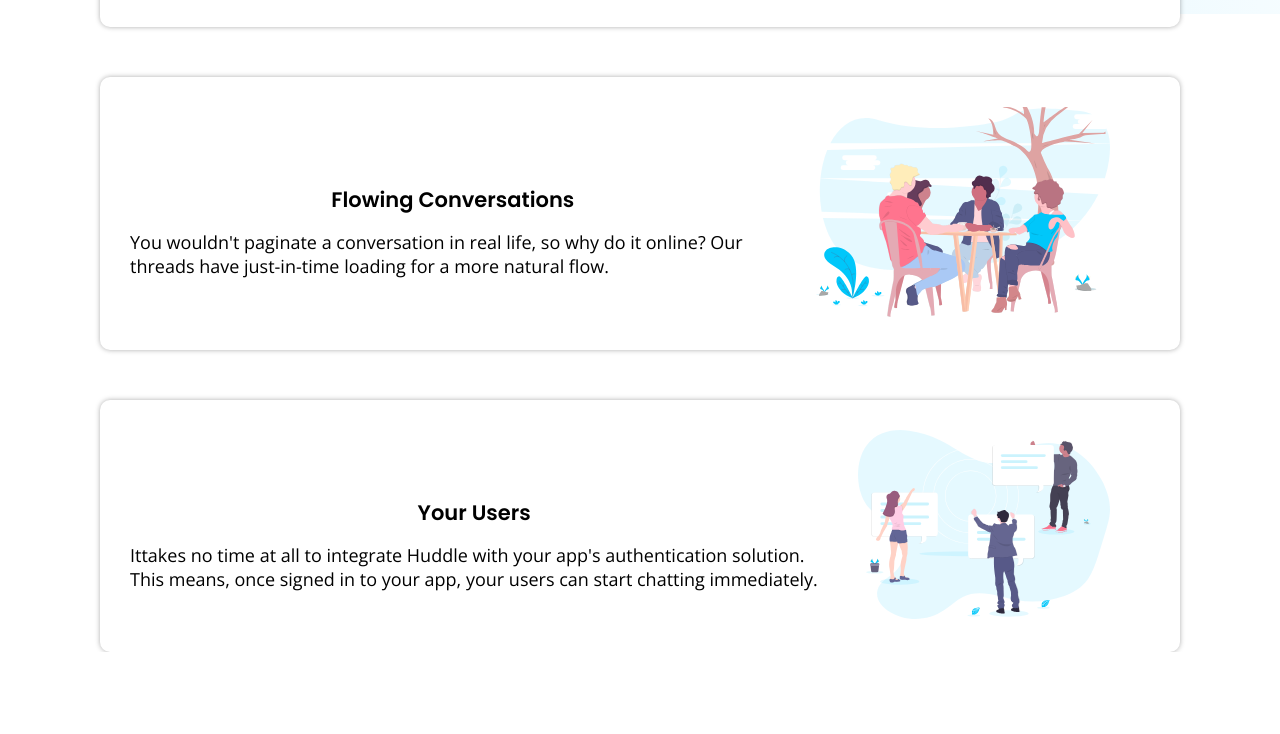
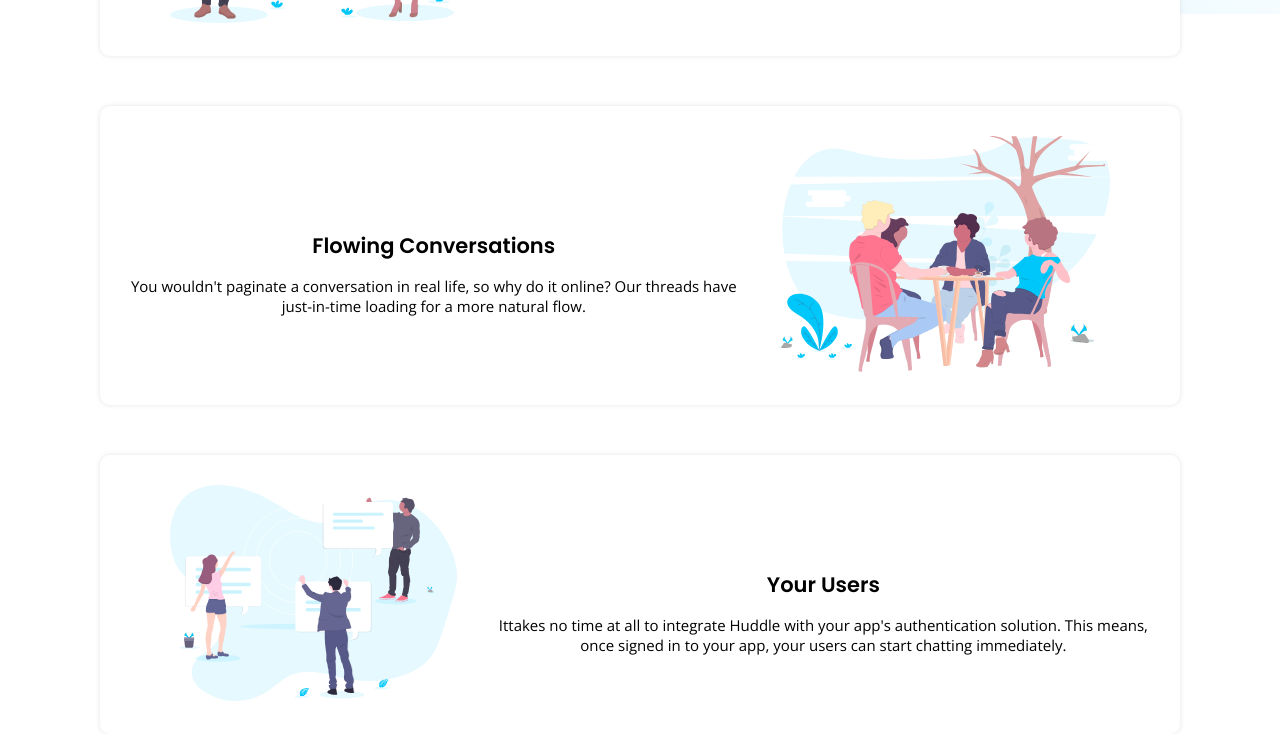
Before and after one commit to perrykwarteng/huddle-full-landing-page, a plain HTML site: page index.html in a window 1280 px wide. Shown: the part 786-1520 px from the top of the page. Before the commit the page ends 1438 px from the top, so only its background shows below. Drawn offline with nearby package versions, Linux system fonts and the light colour scheme.

Commit message:
fixed the order on the dex-content image and text

```diff
--- a/index.html
+++ b/index.html
@@ -52,11 +52,11 @@
 
       <section class="des-content">
         <!-- Grow together -->
-        <div class="content">
-          <div class="img grow-img">
+        <div class="grow">
+          <div class="img">
             <img src="/images/illustration-grow-together.svg" alt="" />
           </div>
-          <div class="text grow-text">
+          <div class="text">
             <h3>Grow Together</h3>
             <p>
               Generate meaningful discussions with your audience and build a
@@ -65,9 +65,10 @@
             </p>
           </div>
         </div>
+
         <!-- flowing Conversations -->
-        <div class="content">
-          <div class="text flowing-text">
+        <div class="flowing">
+          <div class="text">
             <h3>Flowing Conversations</h3>
             <p>
               You wouldn't paginate a conversation in real life, so why do it
@@ -75,14 +76,14 @@
               flow.
             </p>
           </div>
-          <div class="img flowing-img">
+          <div class="img">
             <img src="/images/illustration-flowing-conversation.svg" alt="" />
           </div>
         </div>
 
         <!-- Your Users -->
-        <div class="content">
-          <div class="img users-img">
+        <div class="user">
+          <div class="img">
             <img src="/images/illustration-your-users.svg" alt="" />
           </div>
           <div class="text users-text">
@@ -94,6 +95,10 @@
             </p>
           </div>
         </div>
+      </section>
+
+      <section class="call-action">
+
       </section>
     </section>
 
--- a/style.css
+++ b/style.css
@@ -35,7 +35,7 @@ body {
   border-radius: 9rem;
   font-size: 1.4rem;
   cursor: pointer;
-  box-shadow: 0 0 5px rgba(21, 20, 20, 0.347);
+  box-shadow: 0 0 5px rgba(91, 91, 91, 0.164);
 }
 .btn-big {
   color: #fff;
@@ -46,7 +46,7 @@ body {
   border-radius: 9rem;
   font-size: 1.4rem;
   cursor: pointer;
-  box-shadow: 0 0 5px rgba(21, 20, 20, 0.347);
+  box-shadow: 0 0 5px rgba(91, 91, 91, 0.164);
 }
 .btn-big:hover {
   background: hsl(322, 91%, 72%);
@@ -114,40 +114,60 @@ body {
   align-items: center;
 }
 
-.des-content .content {
+.des-content .grow,
+.des-content .flowing,
+.des-content .user {
   width: 90%;
   padding: 3rem;
   margin: 2.5rem 0rem;
   background: #fff;
-  box-shadow: 0 0 5px rgba(21, 20, 20, 0.347);
+  box-shadow: 0 0 5px rgba(91, 91, 91, 0.164);
   display: flex;
   flex-direction: column;
   align-items: center;
   border-radius: 1rem;
 }
-.des-content .content .img {
+.des-content .grow .img,
+.des-content .flowing .img,
+.des-content .user .img {
   width: 18rem;
 }
-.des-content .content .img img {
+.des-content .grow .img img,
+.des-content .flowing .img img,
+.des-content .user .img img {
   width: 100%;
 }
-.des-content .content .img,
-.des-content .content .text {
+.des-content .grow .img,
+.des-content .flowing .img,
+.des-content .user .img,
+.des-content .grow .text,
+.des-content .flowing .text,
+.des-content .user .text {
   margin-top: 2rem;
 }
-.des-content .content .text h3 {
+.des-content .grow .text h3,
+.des-content .flowing .text h3,
+.des-content .user .text h3 {
   font-size: 1.8rem;
   font-family: "Poppins", sans-serif;
   font-weight: 600;
 }
-.des-content .content .text p {
+.des-content .grow .text p,
+.des-content .flowing .text p,
+.des-content .user .text p {
   font-size: 1.5rem;
 }
-.des-content .content .text h3,
-.des-content .content .text p {
+.des-content .grow .text h3,
+.des-content .flowing .text h3,
+.des-content .user .text h3,
+.des-content .grow .text p,
+.des-content .flowing .text p,
+.des-content .user .text p {
   text-align: center;
   margin-top: 1.5rem;
 }
+
+/* Call action */
 
 @media screen and (min-width: 768px) {
   .container {
@@ -185,26 +205,34 @@ body {
   }
 
   /* Content */
-  .des-content .content {
+  .des-content .grow,
+  .des-content .flowing,
+  .des-content .user {
     padding: 3rem;
     display: flex;
     flex-direction: row;
     justify-content: space-evenly;
   }
-  .des-content .content .img {
+  .des-content .grow .img,
+  .des-content .flowing .img,
+  .des-content .user .img {
     width: 50rem;
     margin: 0rem 4rem;
-    order: 2;
   }
-  .des-content .content .img img {
+  .des-content .grow .img img,
+  .des-content .flowing .img img,
+  .des-content .user .img img {
     width: 100%;
   }
-  .des-content .content .text h3 {
+  .des-content .grow .text h3,
+  .des-content .flowing .text h3,
+  .des-content .user .text h3 {
     font-size: 2.1rem;
   }
-  .des-content .content .text p {
+  .des-content .grow .text,
+  .des-content .flowing .text,
+  .des-content .user .text {
     font-size: 1.8rem;
     text-align: left;
-    order: 1;
   }
 }
```
